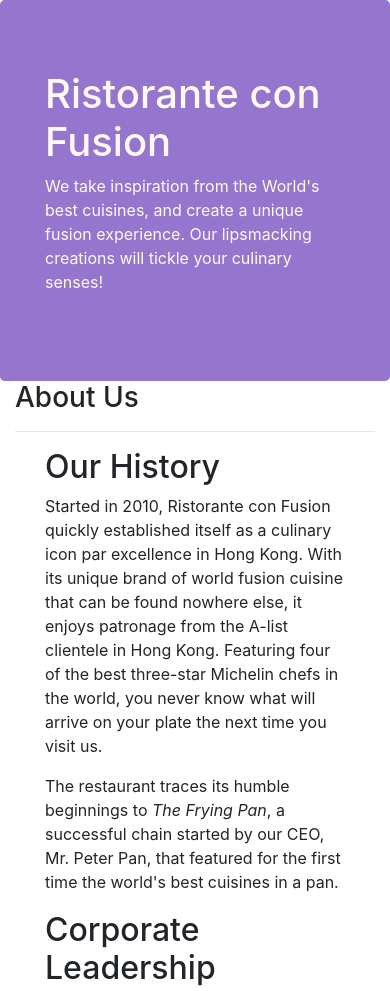
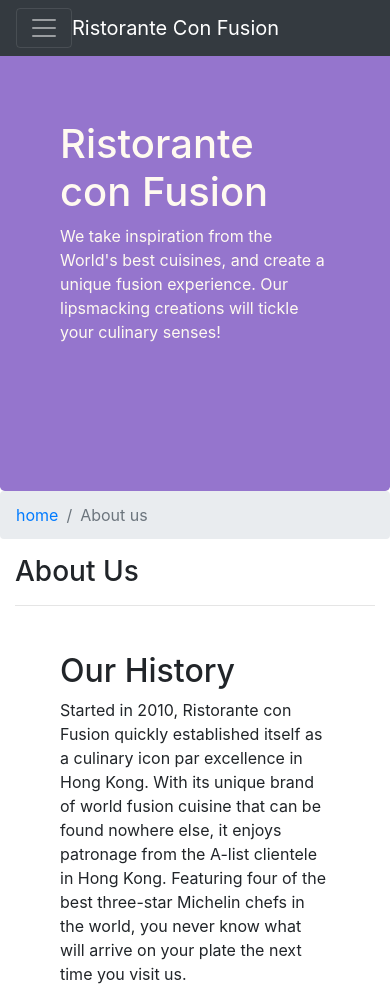
Before and after one commit to Prajwal-R/fullstackweb, a website: page aboutus.html in a window 390 px wide. Shown: the top 991 px of the page. Drawn offline with nearby package versions, Linux system fonts and the light colour scheme.

Commit message:
navbar added

```diff
--- a/aboutus.html
+++ b/aboutus.html
@@ -8,29 +8,28 @@
 
     <!-- Bootstrap CSS -->
     <link rel="stylesheet" href="https://maxcdn.bootstrapcdn.com/bootstrap/4.0.0/css/bootstrap.min.css" integrity="sha384-Gn5384xqQ1aoWXA+058RXPxPg6fy4IWvTNh0E263XmFcJlSAwiGgFAW/dAiS6JXm" crossorigin="anonymous">
-    <style>
-    .footer{
-    background-color: #D1C4E9;
-    margin : 0px auto;
-    padding: 20px 0px 20px 0px;
-    }
-    .jumbotron{
-    padding: 70px 30px;
-    margin: 0px auto;
-    background-color: #9575CD;
-    color: floralwhite;
-    }
-    .address{
-    font-size: 80%;
-    margin:0px auto;
-    color: #0f0f0f;
-    }
-    </style>
+    <link rel="stylesheet" href="./css/styles.css">
     <title>Ristorante Con Fusion: About Us</title>
 
 </head>
 
 <body>
+    <nav class="navbar navbar-dark navbar-expand-sm bg-dark fixed-top">
+        <div class="container">
+            <button class="navbar-toggler" type="button" data-toggle="collapse"data-target="#Navbar">
+                <span class="navbar-toggler-icon"></span>
+            </button>
+            <a class="navbar-brand mr-auto" href="./index.html">Ristorante Con Fusion</a>
+            <div class="collapse navbar-collapse" id="Navbar">
+            <ul class="navbar-nav mr-auto">
+                <li class="nav-item"><a class="nav-link"href="./index.html">home</a></li>
+                <li class="nav-item active"><a class="nav-link"href="#">about</a></li>
+                <li class="nav-item"><a class="nav-link"href="#">Menu</a></li>
+                <li class="nav-item"><a class="nav-link"href="#">Contact</a></li>
+            </ul>
+            </div>
+        </div>
+    </nav>
     <header class="jumbotron">
         <div class="container">
             <div class="row row-header">
@@ -40,20 +39,25 @@
                 </div>
                 <div class="col-12 col-sm">
                 </div>
+                <div class="padding"></div>
             </div>
         </div>
     </header>
 
     <div class="container">
-        <div>
-            <div>
+        <div class="row">
+            <ol class="col-12 breadcrumb">
+                <li class="breadcrumb-item"><a href="./index.html">home</a></li>
+                <li class="breadcrumb-item active">About us</li>
+            </ol>
+            <div class="col-12">
                <h3>About Us</h3>
                <hr>
             </div>
         </div>
 
         <div class="container">
-            <div class="col-12 col-sm-6">
+            <div class="col-12 col-sm-6 padding">
                 <h2>Our History</h2>
                 <p>Started in 2010, Ristorante con Fusion quickly established itself as a culinary icon par excellence in Hong Kong. With its unique brand of world fusion cuisine that can be found nowhere else, it enjoys patronage from the A-list clientele in Hong Kong.  Featuring four of the best three-star Michelin chefs in the world, you never know what will arrive on your plate the next time you visit us.</p>
                 <p>The restaurant traces its humble beginnings to <em>The Frying Pan</em>, a successful chain started by our CEO, Mr. Peter Pan, that featured for the first time the world's best cuisines in a pan.</p>
@@ -85,7 +89,7 @@
                 <div class="col-4 offset-1 col-sm-2">
                     <h5>Links</h5>
                     <ul class="list-unstyled">
-                        <li><a href="#">Home</a></li>
+                        <li><a href="./index.html">Home</a></li>
                         <li><a href="#">About</a></li>
                         <li><a href="#">Menu</a></li>
                         <li><a href="#">Contact</a></li>
--- a/css/styles.css
+++ b/css/styles.css
@@ -26,3 +26,14 @@
     margin:0px auto;
     color: #0f0f0f;
 }
+.padding{
+    padding: 30px;
+    border: 20px;
+}
+body{
+    padding: 50px 0px 0px 0px;
+    z-index: 0;
+}
+.navbar-dark{
+    background-color: #512DA8;
+}
```
Also changed, not shown: index.html (+17 -2 lines).
